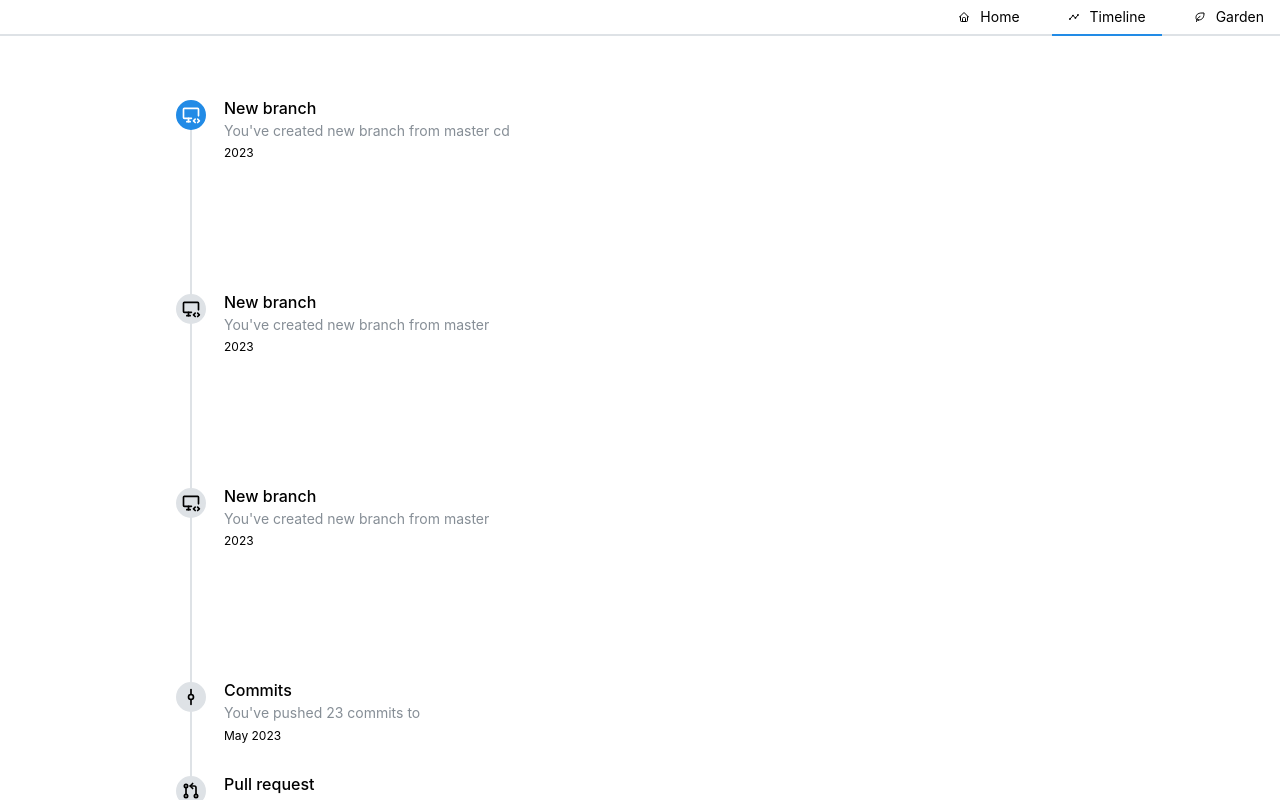
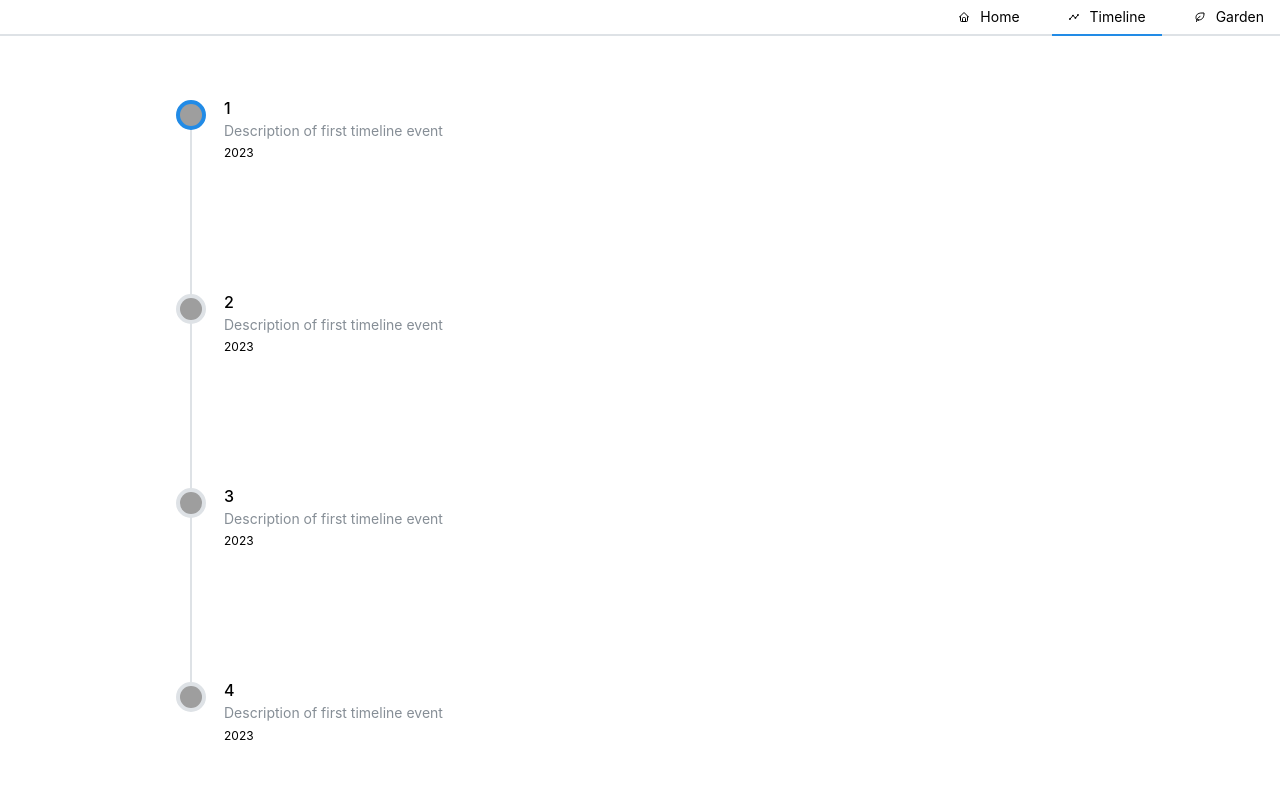
Before and after one commit to rekiran/portfolio, a React (Vite) app: page / in a window 1280 px wide. Both pictures are taken after a click on the tab "Timeline". Shown: the top 800 px of the page. Built offline with nearby package versions, Linux system fonts and the light colour scheme; grey boxes are pictures that could not be loaded.

Commit message:
Timeline update #4

```diff
--- a/src/assets/Data/timedata.json
+++ b/src/assets/Data/timedata.json
@@ -2,6 +2,25 @@
   {
     "time-title": "1",
     "time-desc": "Description of first timeline event",
-    "time-date": "2023"
+    "time-date": "2023",
+    "time-icon": "<svg xmlns='http://www.w3.org/2000/svg' class='icon icon-tabler icon-tabler-12-hours' width='24' height='24' viewBox='0 0 24 24' stroke-width='2' stroke='currentColor' fill='none' stroke-linecap='round' stroke-linejoin='round'><path stroke='none' d='M0 0h24v24H0z' fill='none'/><path d='M20 11a8.1 8.1 0 0 0 -15.5 -2m-.5 -4v4h4' /><path d='M4 13c.468 3.6 3.384 6.546 7 7' /><path d='M18 15h2a1 1 0 0 1 1 1v1a1 1 0 0 1 -1 1h-1a1 1 0 0 0 -1 1v1a1 1 0 0 0 1 1h2' /><path d='M15 21v-6' /></svg>"
+  },
+  {
+    "time-title": "2",
+    "time-desc": "Description of first timeline event",
+    "time-date": "2023",
+    "time-icon": "<svg xmlns='http://www.w3.org/2000/svg' class='icon icon-tabler icon-tabler-12-hours' width='24' height='24' viewBox='0 0 24 24' stroke-width='2' stroke='currentColor' fill='none' stroke-linecap='round' stroke-linejoin='round'><path stroke='none' d='M0 0h24v24H0z' fill='none'/><path d='M20 11a8.1 8.1 0 0 0 -15.5 -2m-.5 -4v4h4' /><path d='M4 13c.468 3.6 3.384 6.546 7 7' /><path d='M18 15h2a1 1 0 0 1 1 1v1a1 1 0 0 1 -1 1h-1a1 1 0 0 0 -1 1v1a1 1 0 0 0 1 1h2' /><path d='M15 21v-6' /></svg>"
+  },
+  {
+    "time-title": "3",
+    "time-desc": "Description of first timeline event",
+    "time-date": "2023",
+    "time-icon": "<svg xmlns='http://www.w3.org/2000/svg' class='icon icon-tabler icon-tabler-12-hours' width='24' height='24' viewBox='0 0 24 24' stroke-width='2' stroke='currentColor' fill='none' stroke-linecap='round' stroke-linejoin='round'><path stroke='none' d='M0 0h24v24H0z' fill='none'/><path d='M20 11a8.1 8.1 0 0 0 -15.5 -2m-.5 -4v4h4' /><path d='M4 13c.468 3.6 3.384 6.546 7 7' /><path d='M18 15h2a1 1 0 0 1 1 1v1a1 1 0 0 1 -1 1h-1a1 1 0 0 0 -1 1v1a1 1 0 0 0 1 1h2' /><path d='M15 21v-6' /></svg>"
+  },
+  {
+    "time-title": "4",
+    "time-desc": "Description of first timeline event",
+    "time-date": "2023",
+    "time-icon": "<svg xmlns='http://www.w3.org/2000/svg' class='icon icon-tabler icon-tabler-12-hours' width='24' height='24' viewBox='0 0 24 24' stroke-width='2' stroke='currentColor' fill='none' stroke-linecap='round' stroke-linejoin='round'><path stroke='none' d='M0 0h24v24H0z' fill='none'/><path d='M20 11a8.1 8.1 0 0 0 -15.5 -2m-.5 -4v4h4' /><path d='M4 13c.468 3.6 3.384 6.546 7 7' /><path d='M18 15h2a1 1 0 0 1 1 1v1a1 1 0 0 1 -1 1h-1a1 1 0 0 0 -1 1v1a1 1 0 0 0 1 1h2' /><path d='M15 21v-6' /></svg>"
   }
 ]
--- a/src/components/Timeline/Timeline.tsx
+++ b/src/components/Timeline/Timeline.tsx
@@ -1,75 +1,36 @@
-import { Timeline as Time, Text } from "@mantine/core";
-import {
-  IconGitPullRequest,
-  IconGitCommit,
-  IconMessageDots,
-  IconDeviceDesktopCode,
-} from "@tabler/icons-react";
+import { Timeline as Time, Text, Avatar } from "@mantine/core";
+import { IconDeviceDesktopCode } from "@tabler/icons-react";
 
 import classes from "./Timeline.module.css";
+import timedata from "../../assets/Data/timedata.json";
+interface TimeDataItem {
+  "time-title": string;
+  "time-desc": string;
+  "time-date": string;
+  "time-icon": string;
+}
 
 export function Timeline() {
+  const renderItem = (item: TimeDataItem) => (
+    <Time.Item
+      bullet={<Avatar size={22} radius="xl" src={item["time-icon"]} />}
+      title={item["time-title"]}
+    >
+      <Text c="dimmed" size="sm">
+        {item["time-desc"]}
+      </Text>
+      <Text size="xs" mt={4} pb={100}>
+        {item["time-date"]}
+      </Text>
+    </Time.Item>
+  );
+
+  const mytimeline = timedata.map((item: TimeDataItem, index: number) =>
+    renderItem(item)
+  );
   return (
     <Time active={0} bulletSize={30} lineWidth={2} className={classes.time}>
-      <Time.Item
-        bullet={<IconDeviceDesktopCode size={20} />}
-        title="New branch"
-      >
-        <Text c="dimmed" size="sm">
-          You&apos;ve created new branch from master cd
-        </Text>
-        <Text size="xs" mt={4} pb={100}>
-          2023
-        </Text>
-      </Time.Item>
-      <Time.Item
-        bullet={<IconDeviceDesktopCode size={20} />}
-        title="New branch"
-      >
-        <Text c="dimmed" size="sm">
-          You&apos;ve created new branch from master
-        </Text>
-        <Text size="xs" mt={4} pb={100}>
-          2023
-        </Text>
-      </Time.Item>
-      <Time.Item
-        bullet={<IconDeviceDesktopCode size={20} />}
-        title="New branch"
-      >
-        <Text c="dimmed" size="sm">
-          You&apos;ve created new branch from master
-        </Text>
-        <Text size="xs" mt={4} pb={100}>
-          2023
-        </Text>
-      </Time.Item>
-      <Time.Item bullet={<IconGitCommit size={20} />} title="Commits">
-        <Text c="dimmed" size="sm">
-          You&apos;ve pushed 23 commits to
-        </Text>
-        <Text size="xs" mt={4}>
-          May 2023
-        </Text>
-      </Time.Item>
-
-      <Time.Item title="Pull request" bullet={<IconGitPullRequest size={20} />}>
-        <Text c="dimmed" size="sm">
-          You&apos;ve submitted a pull request
-        </Text>
-        <Text size="xs" mt={4}>
-          May 2021
-        </Text>
-      </Time.Item>
-
-      <Time.Item title="Code review" bullet={<IconMessageDots size={20} />}>
-        <Text c="dimmed" size="sm">
-          left a code review on your pull request
-        </Text>
-        <Text size="xs" mt={4}>
-          June 2020
-        </Text>
-      </Time.Item>
+      {mytimeline}
     </Time>
   );
 }
```
